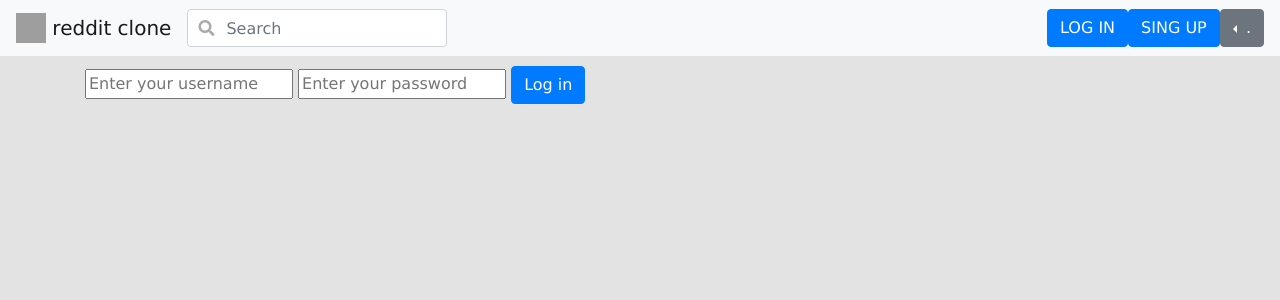
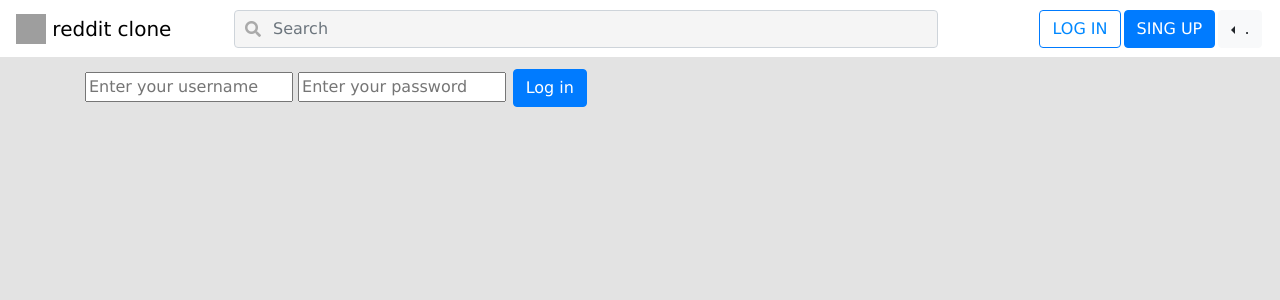
Before and after one commit to aa-ag/redditclone, a Django app: page /account/login/ in a window 1280 px wide. Shown: the top 300 px of the page. Run offline with Django 3.2, Linux system fonts and the light colour scheme; some libraries are stand-ins or nearby versions; grey boxes are pictures that could not be loaded.

Commit message:
chanced login button color, background color on search bar

```diff
--- a/static/css/style.css
+++ b/static/css/style.css
@@ -3,12 +3,20 @@
 }
 
 /* Navbar */
+
+.navbar-brand {
+    color: rgb(0, 0, 0);
+}
+
 nav {
     margin-bottom: 10px;
+    background-color: #ffffff;
 }
 
 .searchbox .form-control {
     padding-left: 2.375rem;
+    width: 55vw;
+    background-color: rgba(245, 245, 245, 0.94);
   }
 
 .searchbox .form-control-feedback {
@@ -23,9 +31,17 @@ nav {
     color: #aaa;
 }
 
+.btn {
+    margin: 1.5px;
+}
+
+#navbtnlogin {
+    background-color: rgb(255, 255, 255);
+    color: rgb(0, 136, 255);
+}
+
 .dark-mode {
     background-color: rgb(1, 1, 1);
-    color: #ffffff;
 }
 
 /* Body */
--- a/templates/base.html
+++ b/templates/base.html
@@ -13,12 +13,12 @@
 </head>
 <body>
 
-	<nav class="navbar navbar-expand-lg navbar-light bg-light sticky-top">
+	<nav class="navbar navbar-expand-lg sticky-top" style="background-color: #ffffff;">
 		<a class="navbar-brand" href="{% url 'home' %}" >
 			<img src="https://external-content.duckduckgo.com/iu/?u=https%3A%2F%2Fi.redd.it%2Frq36kl1xjxr01.png&f=1&nofb=1" width="30" height="30" class="d-inline-block align-top" alt="">
 			reddit clone
 		</a>
-		<form class="inputgroup searchbox">
+		<form class="inputgroup searchbox mx-auto">
 			<span class="fa fa-search form-control-feedback"></span>
 			<input class="form-control mr-sm-2" type="search" placeholder="Search" aria-label="Search">
 		</form>
@@ -32,12 +32,12 @@
 		</form>
 
 		{% else %}
-		<a class="btn btn-primary ml-auto" href="{% url 'account:user_login' %}" role="button" id="navbtn">LOG IN</a>
-		<a class="btn btn-primary" href="{% url 'account:signup' %}" role="button" id="navbtn">SING UP</a>
+		<a class="btn btn-primary ml-auto" href="{% url 'account:user_login' %}" role="button" id="navbtnlogin">LOG IN</a>
+		<a class="btn btn-primary" href="{% url 'account:signup' %}" role="button" id="navbtnsignup">SING UP</a>
 		{% endif %}
 
 		<div class="dropleft">
-			<button class="btn btn-secondary dropdown-toggle" type="button" id="dropdownMenuButton" data-toggle="dropdown" aria-haspopup="true" aria-expanded="false">
+			<button class="btn btn-light dropdown-toggle" type="button" id="dropdownMenuButton" data-toggle="dropdown" aria-haspopup="true" aria-expanded="false">
 				.
 			</button>
 			<div class="dropdown-menu" aria-labelledby="dropdownMenuButton">
```
Also changed, not shown: db.sqlite3.
